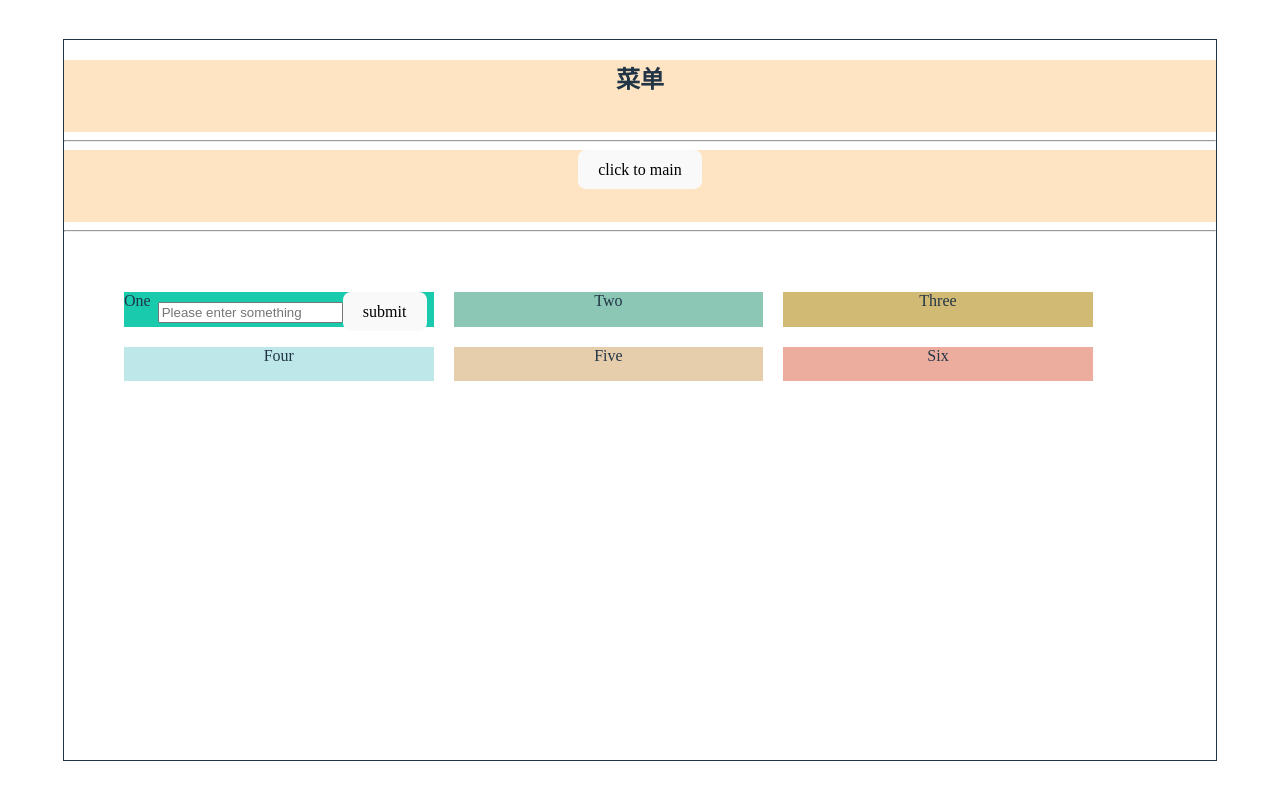
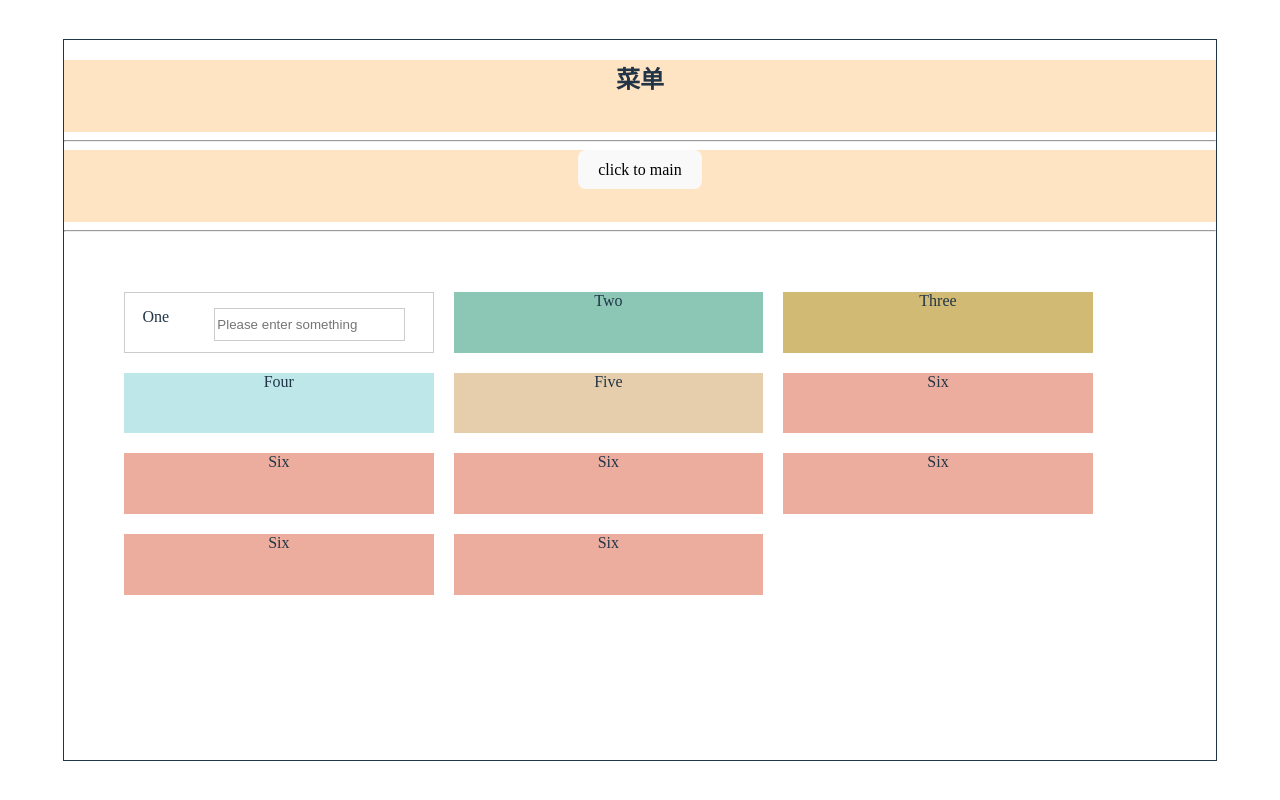
Before and after one commit to bleemyoung/daylighting-energy-assessment, a Vue app: page /#/menu in a window 1280 px wide. Built offline with nearby package versions, Linux system fonts and the light colour scheme.

Commit message:
格栅，menu构建

```diff
--- a/dist-electron/index.js
+++ b/dist-electron/index.js
@@ -1 +1 @@
-"use strict";const{app:e,BrowserWindow:t,Menu:s}=require("electron"),r=require("path");function o(){const n=new t({width:1200,height:800,webPreferences:{nodeIntegration:!0,contextIsolation:!1}});{const i=r.join(__dirname,"../node_modules/electron");require("electron-reload")("../",{electron:require(i)}),n.loadURL("http://localhost:8888"),n.webContents.openDevTools()}}e.whenReady().then(()=>{o(),e.on("activate",function(){t.getAllWindows().length===0&&o()})});e.on("window-all-closed",function(){process.platform!=="darwin"&&e.quit()});
+"use strict";const{app:e,BrowserWindow:t,Menu:s}=require("electron"),r=require("path");function o(){const n=new t({width:1620,height:900,webPreferences:{nodeIntegration:!0,contextIsolation:!1}});{const i=r.join(__dirname,"../node_modules/electron");require("electron-reload")("../",{electron:require(i)}),n.loadURL("http://localhost:8888"),n.webContents.openDevTools()}}e.whenReady().then(()=>{o(),e.on("activate",function(){t.getAllWindows().length===0&&o()})});e.on("window-all-closed",function(){process.platform!=="darwin"&&e.quit()});
--- a/electron/index.ts
+++ b/electron/index.ts
@@ -5,8 +5,8 @@ const path = require('path')
 function createWindow() {
   // 创建浏览器窗口
   const mainWindow = new BrowserWindow({
-    width: 1200,
-    height: 800,
+    width: 1620,
+    height: 900,
     webPreferences: {
       // 书写渲染进程中的配置
       nodeIntegration: true, //开启true这一步很重要,目的是为了vue文件中可以引入node和electron相关的API
--- a/src/views/Menu.vue
+++ b/src/views/Menu.vue
@@ -11,13 +11,21 @@
     <div class="wrapper">
         <div class="one item">
             <div class="discription">One</div>
-            <input type="text" placeholder="Please enter something" size="large" allow-clear>
-            <button>submit</button>
+            <input
+            type="text"
+            placeholder="Please enter something"
+            class="input-box"  allow-clear>
+
         </div>
         <div class="two item">Two</div>
         <div class="three item">Three</div>
         <div class="four item">Four</div>
         <div class="five item">Five</div>
+        <div class="six item">Six</div>
+        <div class="six item">Six</div>
+        <div class="six item">Six</div>
+        <div class="six item">Six</div>
+        <div class="six item">Six</div>
         <div class="six item">Six</div>
     </div>
 </template>
@@ -33,12 +41,21 @@ function toMenu() {
 </script>
 <style scoped>
 .input-box{
-    width:'320px'
+    /* width: 90px; */
+    position: relative;
+    width: 60%;
+    height: 50%;
+    top: 25%;     /*相对父容器高度一半*/
+    outline-style: none ;
+    border: 1px solid #ccc;
+
 }
 .discription {
-    /* position: static; */
+    position: relative;
     float: left;
-    /* left: 10px; */
+    height: 50%;
+    top: 25%;
+    width: 20%;
 }
 
 .box1 {
@@ -57,11 +74,13 @@ function toMenu() {
     /*  声明行间距和列间距  */
     grid-gap: 20px;
     /*  声明行的高度  */
-    grid-template-rows: 45% 45%;
+    grid-template-rows: 45% 45% 45% 45%;
 }
 
 .one {
-    background: #19CAAD;
+    /* background: #19CAAD; */
+    border-color: #8CC7B5;
+    border: 1px solid #ccc;
 }
 
 .two {
```
